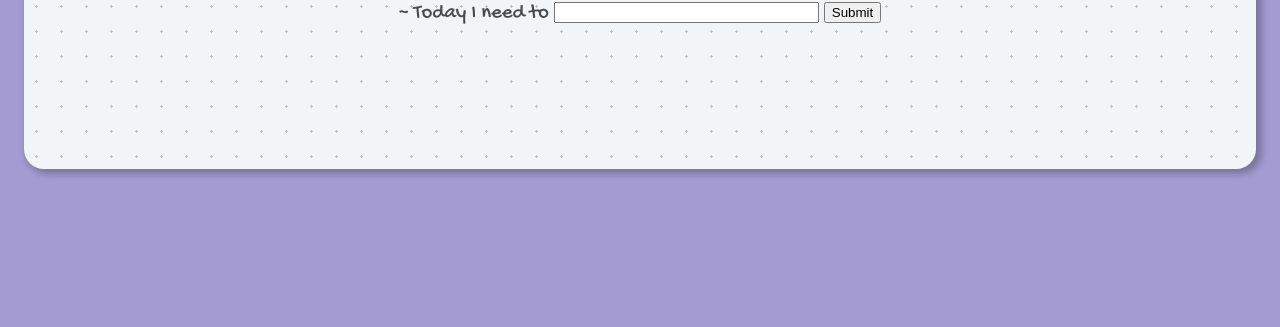
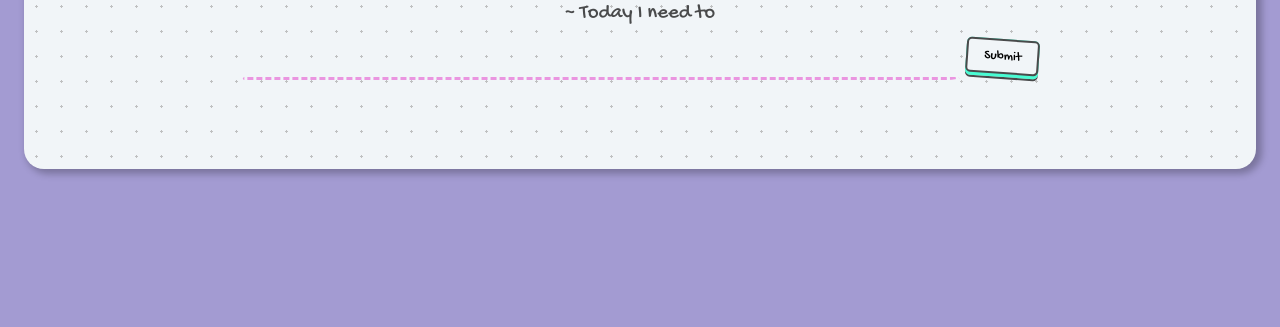
Before and after one commit to iixmattyboy/To-Do-App, a plain HTML site: page index.html in a window 1280 px wide. Shown: the part 489-816 px from the top of the page. Drawn offline with Linux system fonts and the light colour scheme.

Commit message:
update to style.css

```diff
--- a/style.css
+++ b/style.css
@@ -55,11 +55,75 @@ body {
     }
 }
 
-.form-label {
+.form__label {
     display: block;
     margin-bottom: 0.5rem;
 }
 
-.form-input {
+.form__input {
+    box-sizing: border-box;
+    background-color: transparent;
+    padding: 0.7rem;
+    border-bottom-right-radius: 15px 3px;
+    border-bottom-left-radius: 3px 15px;
+    border: solid 3px transparent;
+    border-bottom: dashed 3px #ea95e0;
+    font-family: "Gochi Hand", cursive;
+    font-size: 1rem;
+    color: rgba(63, 62, 65, 0.7);
+    width: 70%;
+    margin-bottom: 20px;
+}
 
+.form__input:focus {
+    outline: none;
+    border: solid 3px #ea95e0;
 }
+
+@media only screen and (min-width: 500px) {
+    .form__input {
+        width: 60%;
+    }
+}
+
+.button {
+    padding: 0;
+    border: none;
+    transform: rotate(4deg);
+    transform-origin: center;
+    font-family: "gochi hand", cursive;
+    text-decoration: none;
+    padding-bottom: 3px;
+    border-radius: 5px;
+    box-shadow: 0 2px 0 #494a4b;
+    transition: all 0.3s cubic-bezier(0.175, 0.885, 0.32, 1.275);
+    background-color: rgba(0, 255, 196, 0.7);
+}
+
+.button span {
+    background: #f1f5f8;
+    display: block;
+    padding: 0.5rem 1rem;
+    border-radius: 5px;
+    border: 2px solid #494a4b;
+}
+
+.button:active
+.button:focus {
+    transform: translateY(4px);
+    padding-bottom: 0px;
+    outline: 0;
+}
+
+.toDoList {
+    text-align: left;
+}
+
+.toDoList li {
+    position: relative;
+    padding: 0.5rem;
+}
+
+.toDoList li:hover {
+    text-decoration: line-through wavy #24bffb;
+}
```
